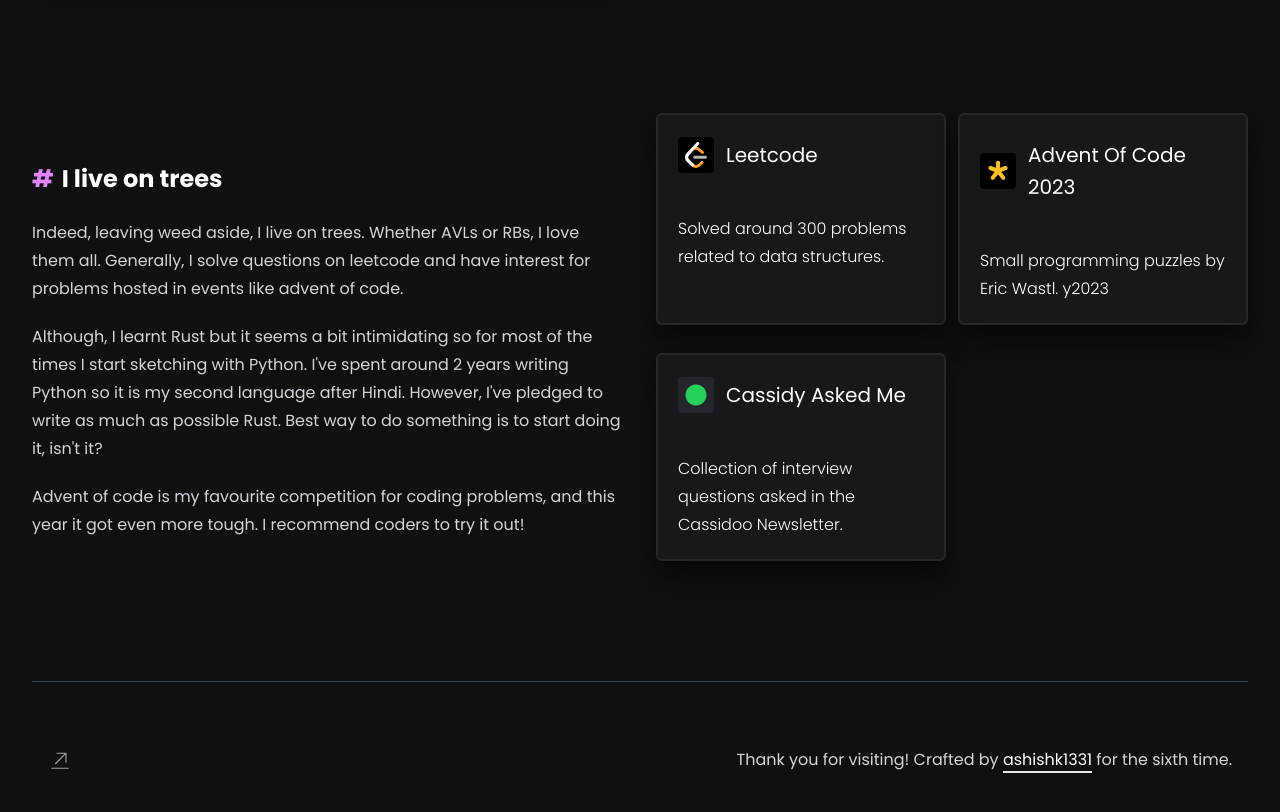
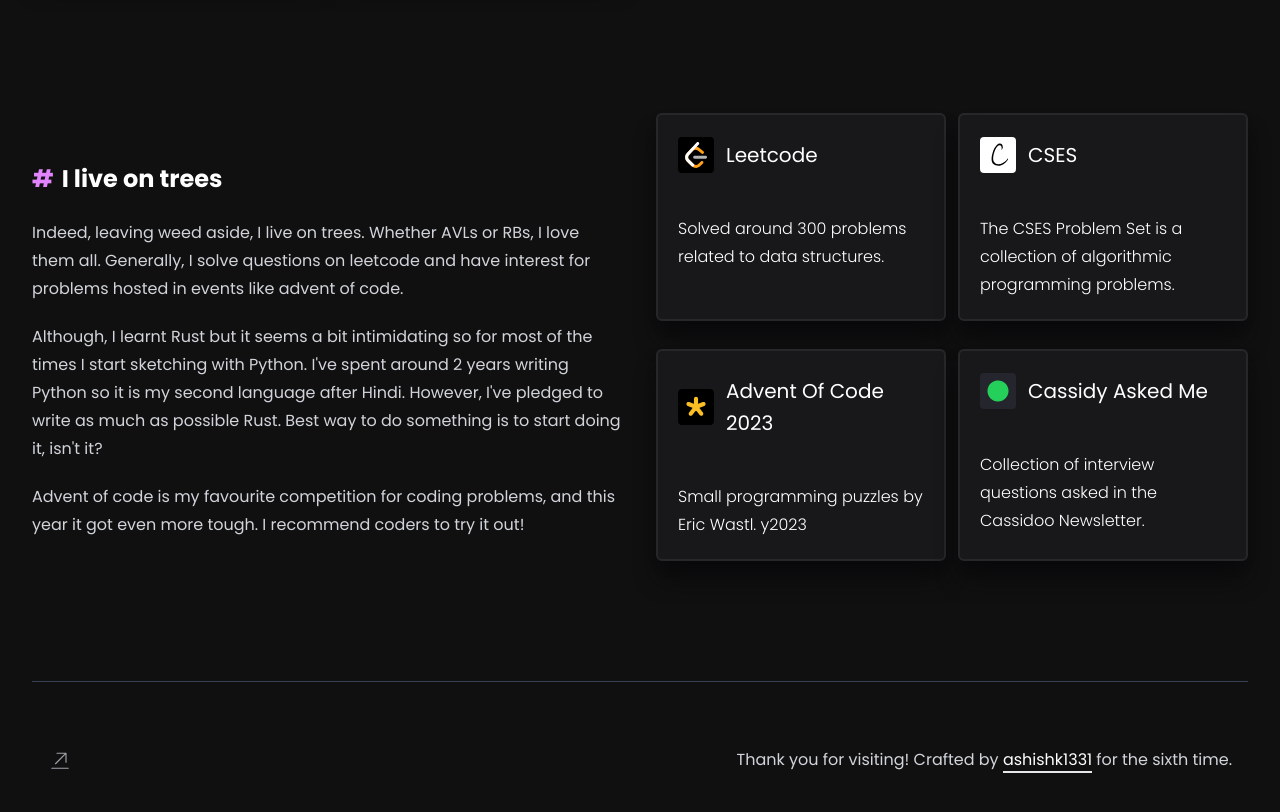
Before and after one commit to ashishk1331/Portfolio, a Next.js app: page / in a window 1280 px wide. Shown: the part 2080-2892 px from the top of the page. Built offline with nearby package versions, Linux system fonts and the light colour scheme.

Commit message:
Added CSES code

```diff
--- a/components/data.js
+++ b/components/data.js
@@ -19,6 +19,7 @@
 import prochecklist from "../images/logos/pro_checklist_logo.svg";
 import cassidyAskedMe from "../images/logos/CassidyAskedMe_logo.svg";
 import blackoutpoetry from "../images/logos/black_out_poetry_logo.svg";
+import cses from "../images/logos/cses_logo.svg";
 
 export const coding = [
 	{
@@ -28,6 +29,14 @@
 		github: "",
 		description:
 			"Solved around 300 problems related to data structures.",
+	},
+	{
+		name: "CSES",
+		image: cses,
+		url: "",
+		github: "https://github.com/ashishk1331/cses",
+		description:
+			"The CSES Problem Set is a collection of algorithmic programming problems.",
 	},
 	{
 		name: "Advent of Code 2023",
```
Also changed, not shown: images/logos/cses_logo.svg (added).
